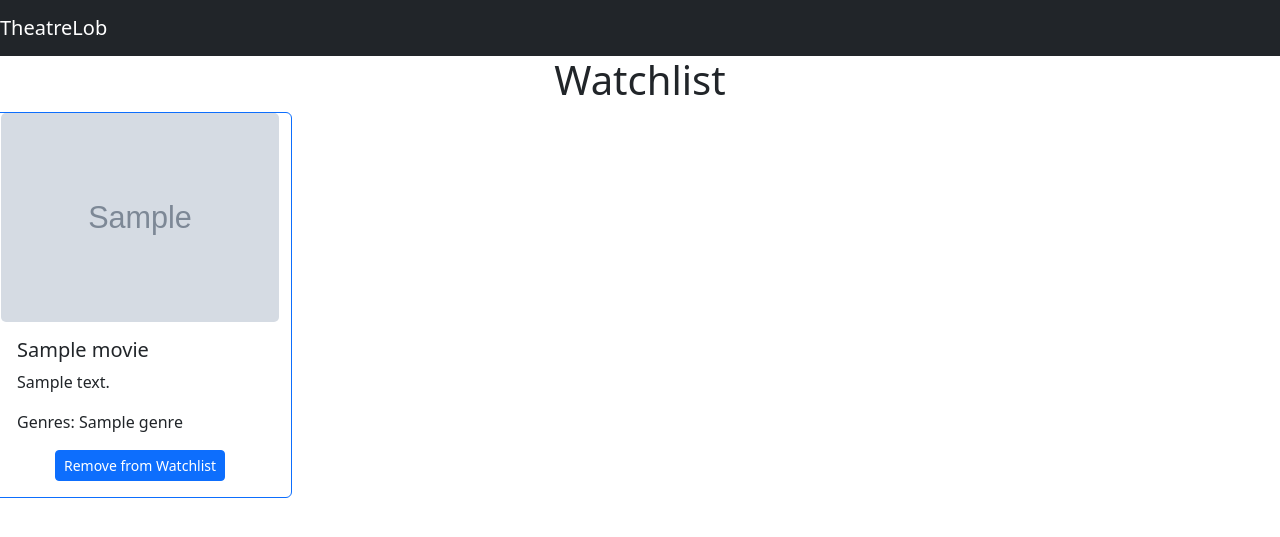
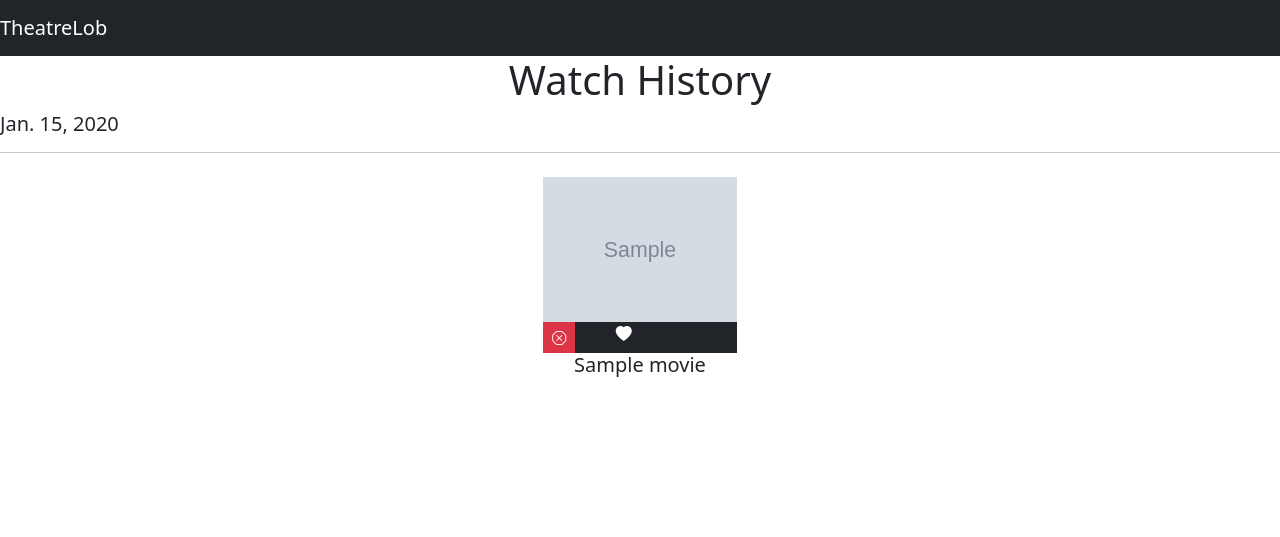
Before and after one commit to Coby-Do/Movie-Web-Application, a Django app: page /watchlist/ in a window 1280 px wide. Shown: the top 537 px of the page. Run offline with Django 4.2, Linux system fonts and the light colour scheme; a user stored in the database is signed in; tables that the repository leaves empty hold one stand-in row (values such as "Sample post"); grey boxes marked "Sample" are stand-in pictures; some libraries are stand-ins or nearby versions.

Commit message:
Watchlist Styling Changes

```diff
--- a/theatrelob/home/models.py
+++ b/theatrelob/home/models.py
@@ -30,12 +30,11 @@ class Movie(models.Model):
     gross_earning_in_mil = models.IntegerField(null=True, blank=True)
     director = models.CharField(max_length=100, null=True, blank=True)
     actor = models.CharField(max_length=100, null=True, blank=True)
-
     genres = models.ManyToManyField(Genre)
-
     language = models.CharField(max_length=100, null=True, blank=True)
     country = models.CharField(max_length=100, null=True, blank=True)
     tmdb_id = models.IntegerField()
+    release_date = models.DateField(null=True, blank=True)
 
     def __str__(self):
         return self.title
--- /dev/null
+++ b/theatrelob/home/static/css/watchlist.css
@@ -0,0 +1,8 @@
+
+.quick-icons {
+    background-color: black;
+    color: white;
+    overflow: hidden;
+    white-space: nowrap;
+    border-top: none;
+}
--- a/theatrelob/home/templates/home/watchlist.html
+++ b/theatrelob/home/templates/home/watchlist.html
@@ -7,10 +7,12 @@
     <title>Watchlist</title>
     {% load static %}
     <link href="{% static 'css/bootstrap.min.css' %}" rel="stylesheet" />
+    <link href="{% static 'css/watchlist.css' %}" rel="stylesheet" />
+    <link rel="stylesheet" href="https://cdn.jsdelivr.net/npm/bootstrap-icons@1.5.0/font/bootstrap-icons.css">
     <script src="{% static 'js/bootstrap.min.js' %}"></script>
 
     <nav class="navbar navbar-expand-lg navbar-dark bg-dark">
-        <a class="navbar-brand" href="#" onclick="window.history.back()">TheatreLob</a>
+        <a class="navbar-brand" href="/">TheatreLob</a>
         <button class="navbar-toggler" type="button" data-toggle="collapse" data-target="#navbarNav" aria-controls="navbarNav" aria-expanded="false" aria-label="Toggle navigation">
           <span class="navbar-toggler-icon"></span>
         </button>
@@ -21,32 +23,37 @@
       </nav>
   </head>
   <body >
-    <h1 class="text-center">Watchlist</h1>
+    <h1 class="text-center">Watch History</h1>
     <!-- list out all watched movies-->
     <!-- make it be a grid -->
+    {% for group in watched_items %}
     <div class="row">
-    {% for item in watched_items %}
-    <div class="card mb-3 border-primary " style="max-width: 19rem; background-size: cover;">
-      <img class="card-img" src="{{item.movie.movie_poster_url}}" alt="Card image cap">
-      <div class="card-body">
-        <h5 class="card-title">{{item.movie.title}}</h5>
-        <p class="card-text">{{item.movie.description}}</p>
-        <p class="card-text">Genres:
-          {% for genre in item.movie.genres.all %}
-            {{ genre.name }}{% if not forloop.last %}, {% endif %}
-          {% endfor %}
-        </p>
-        <! -- add a button to remove from watchlist -->
-        <form method="post" action="{% url 'remove_from_watchlist' %}">
-        {% csrf_token %}
-        <input type="hidden" name="movie_id" value="{{ item.movie.tmdb_id }}">
-        <div class="col text-center">
-          <input type="submit" value="Remove from Watchlist" class="btn btn-primary btn-sm">
+      <h5>{{ group.0.date_watched }} <hr/> </h5>
+      {% for item in group %}
+        <div class="container col-xs-6 col-md-2 col-sm-3">
+          <img class="card-img" src="{{item.movie.movie_poster_url}}" alt="poster">
+          <div class="quick-icons smaller bg-dark">
+            <div class="row justify-content-start">
+              <div class="col-4">
+              <form method="post" action="{% url 'remove_from_watchlist' %}">
+                {% csrf_token %}
+                <input type="hidden" name="movie_id" value="{{ item.movie.tmdb_id }}"> </input>
+                <button type="submit" class="btn btn-danger btn-sm rounded-0" data-toggle="tooltip" data-placement="top" title="Remove From Watchlist"> <i class="bi bi-x-octagon"></i> </i></button>
+              </form>
+            </div>
+            <div class="col-4">
+              <i class="bi bi-heart-fill"></i>
+            </div>
+            </div>
+          </div>
+          <div class="card-body">
+            <h5 class="card-title text-center">{{item.movie.title}}</h5>
+            <p class="card-text"></p>
+
+          </div>
         </div>
-
-      </div>
+      {% endfor %}
     </div>
     {% endfor %}
-    </div>
   </body>
 </html>
--- a/theatrelob/home/views.py
+++ b/theatrelob/home/views.py
@@ -55,21 +55,27 @@ def watchlist(request):
     # get the user's profile
     profile = UserProfile.objects.get(user_id=user_id)
     # get the user's watched items
-    watched_items = WatchedItem.objects.filter(profile=profile)
+    watched_items = WatchedItem.objects.filter(profile=profile).order_by('-date_watched').select_related('movie')
 
-    # Display movies with genres
-    movies_with_genres = []
+    movies = []
+    #group the movies by the same day watched
+    watched_items_grouped = []
+    current_date = None
     for watched_item in watched_items:
-        movie = watched_item.movie
-        genres_list = []
-        for genre in movie.genres.all():
-            genres_list.append(genre.name)
-        genres = ', '.join(genres_list)
+        if current_date == None:
+            current_date = watched_item.date_watched
+            watched_items_grouped.append(watched_item)
+        elif current_date == watched_item.date_watched:
+            watched_items_grouped.append(watched_item)
+        else:
+            movies.append(watched_items_grouped)
+            watched_items_grouped = []
+            current_date = watched_item.date_watched
+            watched_items_grouped.append(watched_item)
 
-        movies_with_genres.append((movie, genres))
-
+    movies.append(watched_items_grouped)
     # display the watched items
-    return render(request, 'home/watchlist.html', {'watched_items': watched_items})
+    return render(request, 'home/watchlist.html', {'watched_items': movies})
 
 # Properply formatting the genre's name
 def format_genre_name(genre):
@@ -94,6 +100,7 @@ def remove_from_watchlist(request):
 
     # get the movie
     m = Movie.objects.get(tmdb_id=movie_id)
+    print("m: ", m)
 
     # remove the movie from the user's watchlist
     WatchedItem.objects.filter(profile=profile, movie=m).delete()
@@ -130,7 +137,8 @@ def add_to_watchlist(request):
 
             poster_url = 'https://image.tmdb.org/t/p/w500' + movie['poster_path']
 
-            m = Movie(tmdb_id=movie_id, title=movie['title'], description=movie['overview'], movie_poster_url=poster_url)
+            m = Movie(tmdb_id=movie_id, title=movie['title'], description=movie['overview'], movie_poster_url=poster_url, release_date=movie['release_date'], runtime=movie['runtime'],
+                      rating=movie['vote_average'])
             m.save()
 
             # Correctly formatting and updating the generes
@@ -233,7 +241,7 @@ def api_search_and_add(request):
     # search for the movie
     with open('secrets.json') as f:
         secrets = json.load(f)
-        tmdb.API_KEY = secrets['tmd b_api_key']
+        tmdb.API_KEY = secrets['tmdb_api_key']
     search = tmdb.Search()
     response = search.movie(query=movie_title)
     if(len(search.results) == 0):
```
Also changed, not shown: theatrelob/home/migrations/0017_movie_release_date.py (added).
